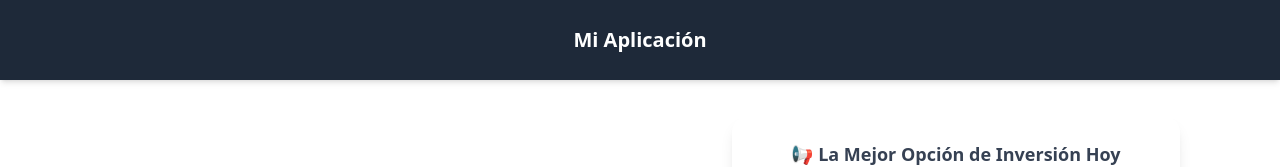
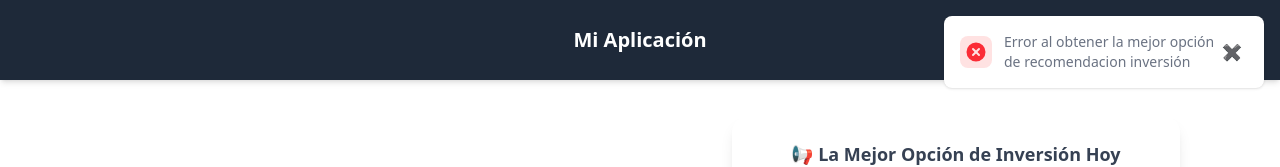
Before and after one commit to Jcss1462/StockRatings-Front, a Vue app: page / in a window 1280 px wide. Shown: the top 167 px of the page. Built offline with nearby package versions, Linux system fonts and the light colour scheme; no server answers.

Commit message:
Se crea un toaster para mostrar notificaciones popup, y se implementa en el componente BestStockComponent, junto con el spinner de carga

```diff
--- a/src/App.vue
+++ b/src/App.vue
@@ -1,9 +1,15 @@
 <template>
   <DefaultLayout/>
+  <ToastContainerComponent />
+  <SpinnerLoaderComponent v-if="spinnerStore.showSpinner"></SpinnerLoaderComponent>
 </template>
 
 <script setup lang="ts">
+  import ToastContainerComponent from './domains/shared/components/ToastContainerComponent.vue';
+  import SpinnerLoaderComponent from './domains/shared/components/SpinnerLoaderComponent.vue';
   import DefaultLayout from './domains/shared/layouts/DefaultLayout.vue';
+  import { useSpinnerStore } from './domains/shared/store/spinnerStore';
+  const spinnerStore = useSpinnerStore();
 </script>
 
 <style scoped>
--- /dev/null
+++ b/src/domains/shared/components/ToastContainerComponent.vue
@@ -0,0 +1,49 @@
+<template>
+  <div class="fixed top-4 right-4 space-y-2 z-50">
+    <div
+      v-for="toast in toastStore.toasts"
+      :key="toast.id"
+      class="flex items-center w-full max-w-xs p-4 mb-4 text-gray-500 bg-white rounded-lg shadow-sm"
+      :class="toast.type === 'success' ? 'border-green-500' : 'border-red-500'"
+    >
+      <!-- Icono -->
+      <div
+        class="inline-flex items-center justify-center shrink-0 w-8 h-8 rounded-lg"
+        :class="toast.type === 'success' ? 'bg-green-100 text-green-500' : 'bg-red-100 text-red-500'"
+      >
+        <svg
+          class="w-5 h-5"
+          aria-hidden="true"
+          xmlns="http://www.w3.org/2000/svg"
+          fill="currentColor"
+          viewBox="0 0 20 20"
+        >
+          <path
+            v-if="toast.type === 'success'"
+            d="M10 .5a9.5 9.5 0 1 0 9.5 9.5A9.51 9.51 0 0 0 10 .5Zm3.707 8.207-4 4a1 1 0 0 1-1.414 0l-2-2a1 1 0 0 1 1.414-1.414L9 10.586l3.293-3.293a1 1 0 0 1 1.414 1.414Z"
+          />
+          <path
+            v-else
+            d="M10 .5a9.5 9.5 0 1 0 9.5 9.5A9.51 9.51 0 0 0 10 .5Zm3.707 11.793a1 1 0 1 1-1.414 1.414L10 11.414l-2.293 2.293a1 1 0 0 1-1.414-1.414L8.586 10 6.293 7.707a1 1 0 0 1 1.414-1.414L10 8.586l2.293-2.293a1 1 0 0 1 1.414 1.414L11.414 10l2.293 2.293Z"
+          />
+        </svg>
+      </div>
+
+      <!-- Mensaje -->
+      <div class="ms-3 text-sm font-normal">{{ toast.message }}</div>
+
+      <!-- Botón de cerrar -->
+      <button
+        @click="toastStore.removeToast(toast.id)"
+        class="ms-auto bg-white text-gray-400 hover:text-gray-900 rounded-lg p-1.5 hover:bg-gray-100"
+      >
+        ✖
+      </button>
+    </div>
+  </div>
+</template>
+
+<script setup lang="ts">
+  import { useToastStore } from "../store/toastStore"
+  const toastStore = useToastStore();
+</script>
--- a/src/domains/shared/layouts/DefaultLayout.vue
+++ b/src/domains/shared/layouts/DefaultLayout.vue
@@ -5,15 +5,11 @@
              <router-view />
         </main>
         <FooterComponent></FooterComponent>
-        <SpinnerLoaderComponent v-if="spinnerStore.showSpinner"></SpinnerLoaderComponent>
     </div>
 </template>
 <script setup lang="ts">
     import HeaderComponent  from '../components/HeaderComponent.vue';
     import FooterComponent  from '../components/FooterComponent.vue';
-    import { useSpinnerStore } from '../store/spinnerStore';
-    import SpinnerLoaderComponent from '../components/SpinnerLoaderComponent.vue';
-    const spinnerStore = useSpinnerStore();
 </script>
 <style scoped>
 
--- /dev/null
+++ b/src/domains/shared/models/toast.ts
@@ -0,0 +1,5 @@
+export interface Toast {
+    id: number;
+    message: string;
+    type: "success" | "error";
+  }
--- /dev/null
+++ b/src/domains/shared/store/toastStore.ts
@@ -0,0 +1,21 @@
+import { defineStore } from "pinia";
+import type { Toast } from "../models/toast";
+import { ref } from "vue";
+
+export const useToastStore = defineStore("toastStore", () => {
+    const toasts = ref<Toast[]>([]);
+
+    const addToast = (message: string, type: "success" | "error") => {
+      const id = Date.now(); // Genera un ID único basado en el tiempo
+      toasts.value.push({ id, message, type });
+
+      // Remover automáticamente después de 15 segundos
+      setTimeout(() => removeToast(id), 10000);
+    };
+
+    const removeToast = (id: number) => {
+      toasts.value = toasts.value.filter((toast) => toast.id !== id);
+    };
+
+    return { toasts, addToast, removeToast };
+});
--- a/src/domains/stocks/components/BestStockComponent.vue
+++ b/src/domains/stocks/components/BestStockComponent.vue
@@ -36,6 +36,8 @@
     import { fetchBestStock } from "../../shared/services/stockService";
     import { ChevronUpIcon, ChevronDownIcon, MinusIcon } from "@heroicons/vue/24/solid";
     import type { Stock } from "../../shared/models/stockModel";
+    import { useToastStore } from "../../shared/store/toastStore";
+    import { useSpinnerStore } from "../../shared/store/spinnerStore";
 
     const emptyStock: Stock = {
         id: 0,
@@ -53,14 +55,21 @@
 
     const bestStock = ref<Stock>(emptyStock);
 
+    const toastStore = useToastStore();
+    const spinnerStore = useSpinnerStore();
+
     onMounted(async () => {
-        try {
-            const data = await fetchBestStock();
-            if(data != null){
-                Object.assign(bestStock.value, data);
-            }
-        } catch (error) {
-        console.error("Error al obtener la mejor opción de inversión:", error);
+      spinnerStore.showSpinner=true;
+      await fetchBestStock().then((data) => {
+        if (data  != null) {
+          Object.assign(bestStock.value, data);
         }
+      })
+      .catch((error) => {
+        console.error("Error al obtener la mejor opción de recomendacion inversión:", error);
+        toastStore.addToast("Error al obtener la mejor opción de recomendacion inversión", "error");
+      }).finally(()=>{
+        spinnerStore.showSpinner=false;
+      });
     });
   </script>
```
